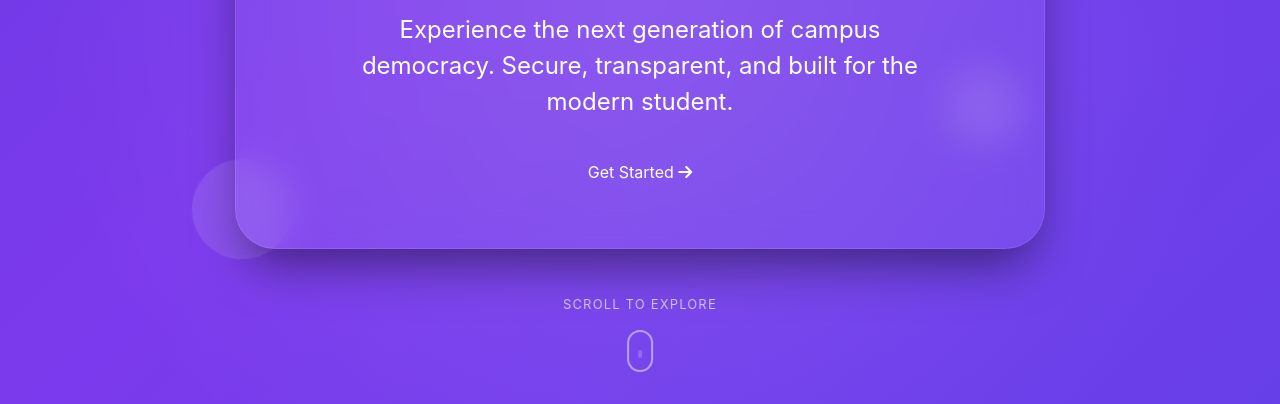
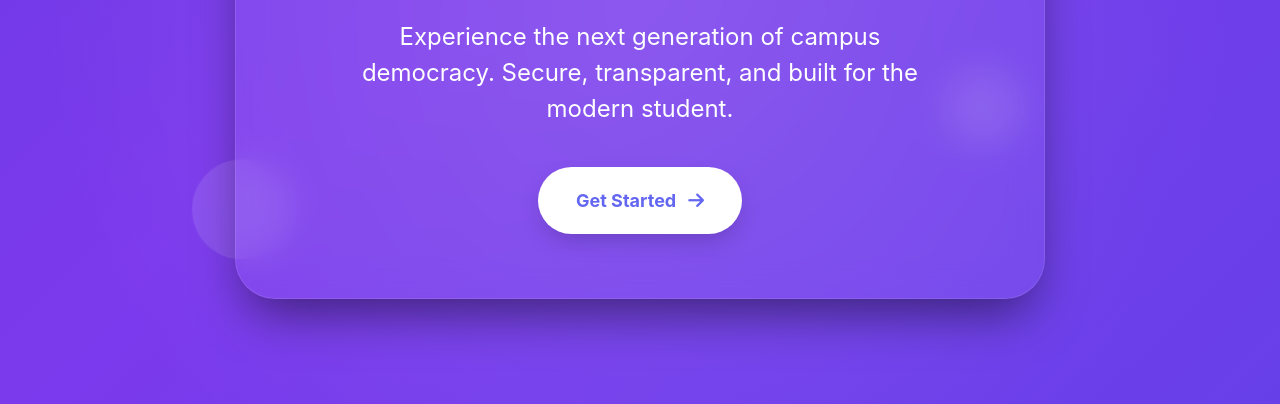
Before and after one commit to dasunvidanage/grp.prac2, a plain HTML site: page index.html in a window 1280 px wide. Shown: the part 396-800 px from the top of the page. Drawn offline with Linux system fonts and the light colour scheme.

Commit message:
fixed get started button and voting expired bug

```diff
--- a/css/style.css
+++ b/css/style.css
@@ -206,56 +206,43 @@ a {
 }
 
 .logo-container {
+    background: white;
+    padding: 1rem;
+    border-radius: 1.5rem;
+    display: inline-flex;
+    align-items: center;
+    justify-content: center;
     margin-bottom: 2rem;
+    box-shadow: 0 10px 25px -5px rgba(0, 0, 0, 0.2);
     animation: fadeIn 1s ease-out forwards;
 }
 
 .hero-logo {
     width: 80px;
     height: auto;
-    filter: drop-shadow(0 0 15px rgba(255, 255, 255, 0.3));
 }
 
-.scroll-indicator {
-    position: absolute;
-    bottom: 2rem;
-    left: 50%;
-    transform: translateX(-50%);
-    display: flex;
-    flex-direction: column;
+.btn-primary {
+    display: inline-flex;
     align-items: center;
-    gap: 1rem;
-    opacity: 0;
-    animation: fadeIn 1s ease-out 1.5s forwards;
-    color: rgba(255, 255, 255, 0.7);
-    font-size: 0.8rem;
-    text-transform: uppercase;
-    letter-spacing: 0.1em;
+    gap: 0.75rem;
+    padding: 1.125rem 2.25rem;
+    background: white;
+    color: var(--primary);
+    border-radius: 999px;
+    font-size: 1.125rem;
+    font-weight: 700;
+    box-shadow: 0 10px 25px -5px rgba(0, 0, 0, 0.2);
+    transition: var(--transition);
+    border: 2px solid transparent;
 }
 
-.mouse {
-    width: 26px;
-    height: 42px;
-    border: 2px solid rgba(255, 255, 255, 0.5);
-    border-radius: 20px;
-    position: relative;
-}
-
-.wheel {
-    width: 4px;
-    height: 8px;
-    background: white;
-    border-radius: 2px;
-    position: absolute;
-    top: 6px;
-    left: 50%;
-    transform: translateX(-50%);
-    animation: scrollWheel 2s infinite;
-}
-
-@keyframes scrollWheel {
-    0% { opacity: 1; transform: translateX(-50%) translateY(0); }
-    100% { opacity: 0; transform: translateX(-50%) translateY(15px); }
+.btn-primary:hover {
+    transform: translateY(-2px);
+    box-shadow: 0 20px 25px -5px rgba(0, 0, 0, 0.3);
+    background: var(--primary);
+    color: white;
+    border-color: rgba(255, 255, 255, 0.3);
 }
 
 /* Modern Mesh Gradient Background */
--- a/index.html
+++ b/index.html
@@ -24,13 +24,6 @@
                 <a href="pages/login.html" class="btn-primary">Get Started <i class="fas fa-arrow-right"></i></a>
             </div>
         </div>
-
-        <div class="scroll-indicator">
-            <span>Scroll to explore</span>
-            <div class="mouse">
-                <div class="wheel"></div>
-            </div>
-        </div>
     </header>
 
     <script src="js/script.js"></script>
```
Also changed, not shown: pages/dashboard.html (+48 -3 lines), pages/vote.html (+8 -1 lines), 1 other file.
